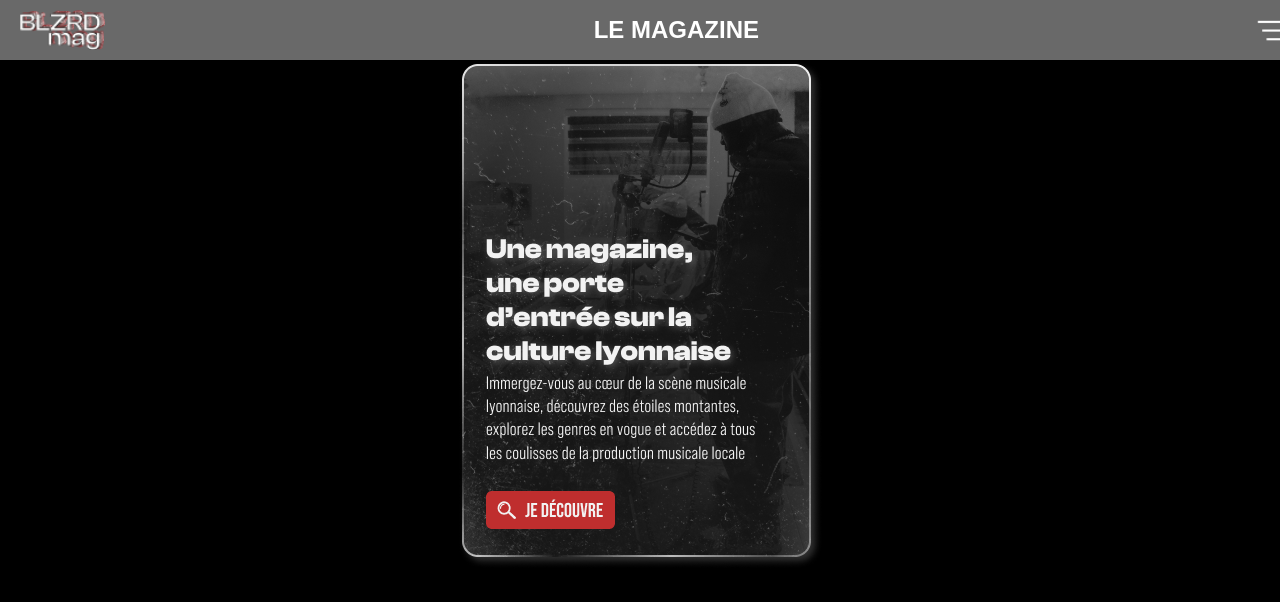
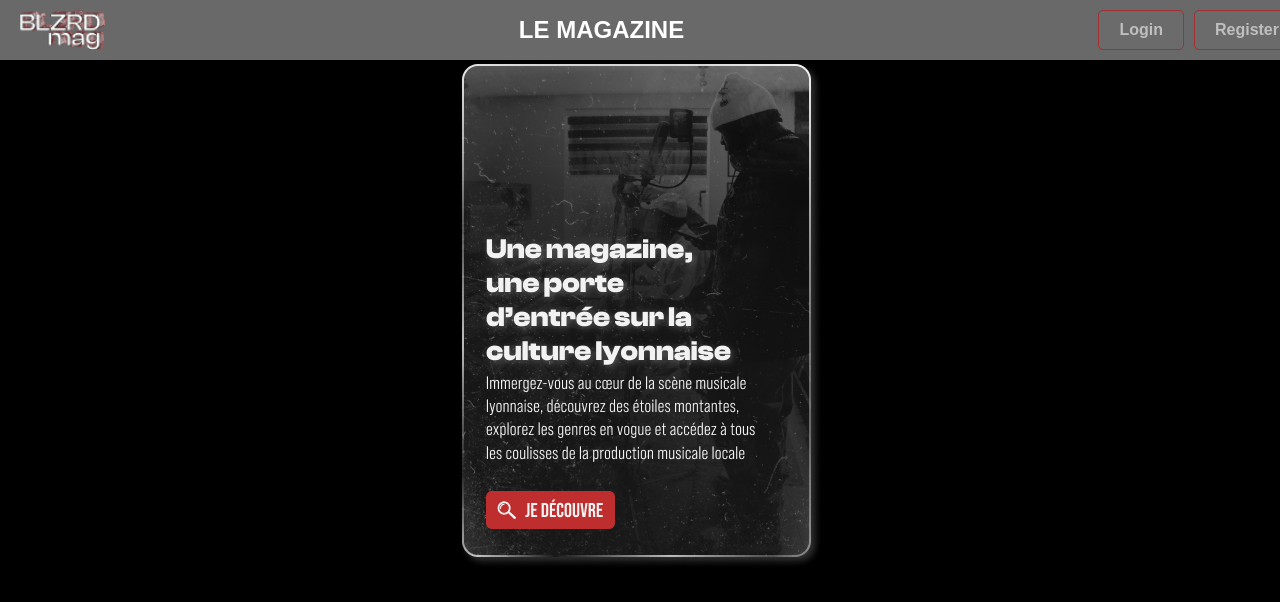
Before and after one commit to Mattdinina/BlizzardMagazine, a React (Create React App) app in the folder Front/my-app/: page /accueil in a window 1280 px wide. Shown: the top 602 px of the page. Built offline with nearby package versions, Linux system fonts and the light colour scheme.

Commit message:
ajout des boutons login et register sur la page d'accueil

```diff
--- a/Front/my-app/src/mystyle/accueil.css
+++ b/Front/my-app/src/mystyle/accueil.css
@@ -1,31 +1,83 @@
-.Navbar {
+/* Styles globaux */
+body {
+    margin: 0;
+    padding: 0;
+    font-family: Arial, sans-serif;
+    background-color: #000;
+    color: #fff;
+}
+
+/* Conteneur principal de la page d'accueil */
+.accueil-page {
+    background-color: #000;
+    min-width: 100vw;
+    min-height: 100vh;
+}
+
+/* Barre de navigation */
+.navbar {
     position: fixed;
-    /* Fixe la navbar en haut de la page */
     top: 0;
+    left: 0;
     width: 100%;
     display: flex;
     justify-content: space-between;
-    /* Espace les éléments */
     align-items: center;
-    /* Centre les éléments verticalement */
     padding: 10px 20px;
-    /* Ajoute du padding pour un meilleur rendu */
-    background-color: #fff;
-    /* Fond blanc, ajustez selon vos besoins */
+    background-color: #696969;
     box-shadow: 0 2px 4px rgba(0, 0, 0, 0.1);
-    /* Ajoute une ombre pour un effet de profondeur */
     z-index: 1000;
-    /* Assure que la navbar soit au-dessus des autres éléments */
 }
 
-.Logo,
-.Menu {
+.logo {
     height: 40px;
-    /* Ajustez la taille des images selon vos besoins */
 }
 
-.Title {
+.magazine-title {
     font-size: 1.5rem;
-    /* Ajustez la taille de la police selon vos besoins */
     font-weight: bold;
+    color: #fff;
+    margin-left: auto;
+    margin-right: auto;
+    text-align: center;
 }
+
+.auth-buttons {
+    display: flex;
+    gap: 10px;
+}
+
+.auth-buttons a {
+    text-decoration: none;
+}
+
+.auth-buttons button {
+    background-color: #6b6b6b;
+    color: #bfbfbf;
+    border: 1px solid #a23030;
+    border-radius: 5px;
+    padding: 10px 20px;
+    font-size: 16px;
+    font-weight: bold;
+    cursor: pointer;
+    outline: none;
+}
+
+.auth-buttons button:hover {
+    background-color: #8c8c8c;
+}
+
+/* Conteneur principal du contenu */
+.content {
+    padding-top: 60px;
+    display: flex;
+    justify-content: center;
+    align-items: center;
+    flex-direction: column;
+}
+
+.slogan {
+    max-width: 100%;
+    height: auto;
+    cursor: pointer;
+}
--- a/Front/my-app/src/pages/accueil.js
+++ b/Front/my-app/src/pages/accueil.js
@@ -1,8 +1,8 @@
 import React from 'react';
 import { useNavigate } from "react-router-dom";
+import '../mystyle/accueil.css'; // Assurez-vous d'importer votre fichier CSS
 
 var Logo = require('../images/a.png');
-var menu = require('../images/cta-placeholder.png');
 var slogan = require('../images/HERO-section-card.png');
 
 function Accueil() {
@@ -14,14 +14,17 @@ function Accueil() {
 
     return (
         <>
-            <div style={{ backgroundColor: '#000', minWidth: '100vw', minHeight: '100vh' }}>
-                <div style={{ position: 'fixed', top: 0, left: 0, width: '100%', display: 'flex', justifyContent: 'space-between', alignItems: 'center', padding: '10px 20px', backgroundColor: '#696969', boxShadow: '0 2px 4px rgba(0, 0, 0, 0.1)', zIndex: 1000 }}>
-                    <img src={Logo} alt="Logo" style={{ height: '40px' }} />
-                    <span style={{ fontSize: '1.5rem', fontWeight: 'bold', color: '#fff' }}>LE MAGAZINE</span>
-                    <img src={menu} alt="Menu" style={{ height: '40px' }} />
+            <div className="accueil-page">
+                <div className="navbar">
+                    <img src={Logo} alt="Logo" className="logo" />
+                    <span className="magazine-title">LE MAGAZINE</span>
+                    <div className="auth-buttons">
+                        <a href="http://localhost:3000/login"><button>Login</button></a>
+                        <a href="http://localhost:3000/register"><button>Register</button></a>
+                    </div>
                 </div>
-                <div style={{ paddingTop: '60px', display: 'flex', justifyContent: 'center', alignItems: 'center', flexDirection: 'column' }}>
-                    <img src={slogan} alt="Slogan" style={{ maxWidth: '100%', height: 'auto' }} onClick={routeChange} />
+                <div className="content">
+                    <img src={slogan} alt="Slogan" className="slogan" onClick={routeChange} />
                 </div>
             </div>
         </>
```
